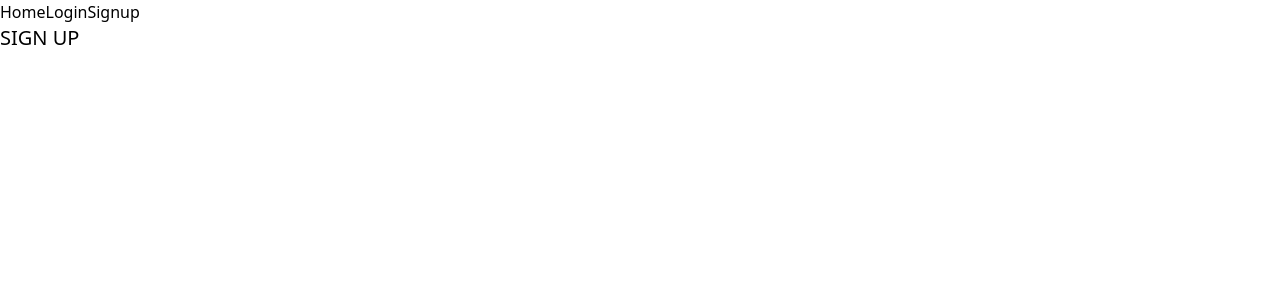
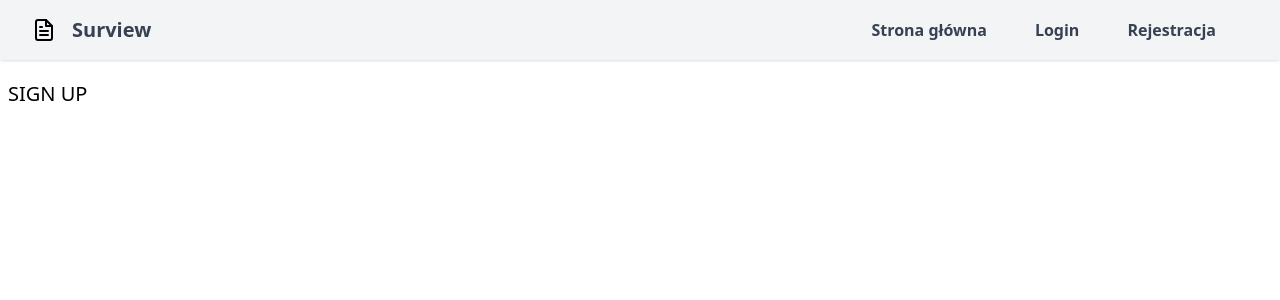
Before and after one commit to Vie0n/surview, a React (Vite) app: page /signup in a window 1280 px wide. Shown: the top 300 px of the page. Built offline with nearby package versions, Linux system fonts and the light colour scheme.

Commit message:
Add Navbar and icons

```diff
--- a/src/components/Navbar.tsx
+++ b/src/components/Navbar.tsx
@@ -1,14 +1,35 @@
 import NavbarItem from './NavbarItem'
 
+// Icons
+import MenuIcon from '../assets/menuIcon.svg'
+import SurveyIcon from '../assets/SurveyIcon.svg'
 
 export default function Navbar() {
   return (
-    <nav>
-      <ul>
-        <NavbarItem redirect='/home' text='Home' />
-        <NavbarItem redirect='/login' text='Login' />
-        <NavbarItem redirect='/signup' text='Signup' />
-      </ul>
+    <nav className="fixed top-0 left-0 bg-gray-100 w-full shadow">
+      <div className="container m-auto flex justify-between items-center text-gray-700">
+        <h1 className="pl-8 py-4 text-xl font-bold flex flex-row">
+          <img className="pr-4" src={SurveyIcon} alt="Logo" />
+          Surview
+        </h1>
+        <ul className="hidden md:flex items-center pr-10 text-base font-semibold cursor-pointer">
+          <NavbarItem redirect='/home' text='Strona główna' />
+          <NavbarItem redirect='/login' text='Login' />
+          <NavbarItem redirect='/signup' text='Rejestracja' />
+        </ul>
+
+        <button className="block md:hidden py-3 px-4 mx-2 rounded focus:outline-none hover:bg-gray-200 group">
+          <img src={MenuIcon} alt="Menu" />
+          <div className="absolute top-0 -right-full h-screen w-6/12 bg-white border opacity-0 group-focus:right-0 group-focus:opacity-100 transition-all duration-300">
+            <h1 className="px-6 py-4 text-xl font-bold w-full">Menu</h1>
+            <ul className="flex flex-col items-center w-full text-base cursor-pointer pt-3">
+              <NavbarItem type="horizontal" redirect='/home' text="Home" />
+              <NavbarItem type="horizontal" redirect='/login' text="Login" />
+              <NavbarItem type="horizontal" redirect='/signup' text="Rejestracja" />
+            </ul>
+          </div>
+        </button>
+      </div>
     </nav>
   )
 }
--- a/src/components/NavbarItem.tsx
+++ b/src/components/NavbarItem.tsx
@@ -2,13 +2,24 @@ import { Link } from "react-router-dom";
 
 interface INavbarItemProps {
   text: string,
-  redirect: string
+  redirect: string,
+  type?: 'horizontal'
 }
 
 export default function NavbarItem(props: INavbarItemProps) {
+  const { type, redirect, text } = props
+
+  if (type === "horizontal") {
+    return (
+      <Link to={ redirect } className="hover:bg-gray-200 hover:text-blue-600 py-4 px-6 w-full">
+        { text }
+      </Link>
+    )
+  }
+
   return (
-    <Link to={ props.redirect }>
-      { props.text }
+    <Link to={ redirect } className="hover:text-blue-600 py-4 px-6">
+      { text }
     </Link>
   )
 }
--- a/src/routes/RootRoute.tsx
+++ b/src/routes/RootRoute.tsx
@@ -6,9 +6,9 @@ export default function RootRoute() {
   return (
     <>
       <Navbar />
-      <div>
+      <section className='mt-20 px-2'>
         <Outlet />
-      </div>
+      </section>
     </>
   )
 }
```
Also changed, not shown: src/assets/MenuIcon.svg (added), src/assets/SurveyIcon.svg (added).
